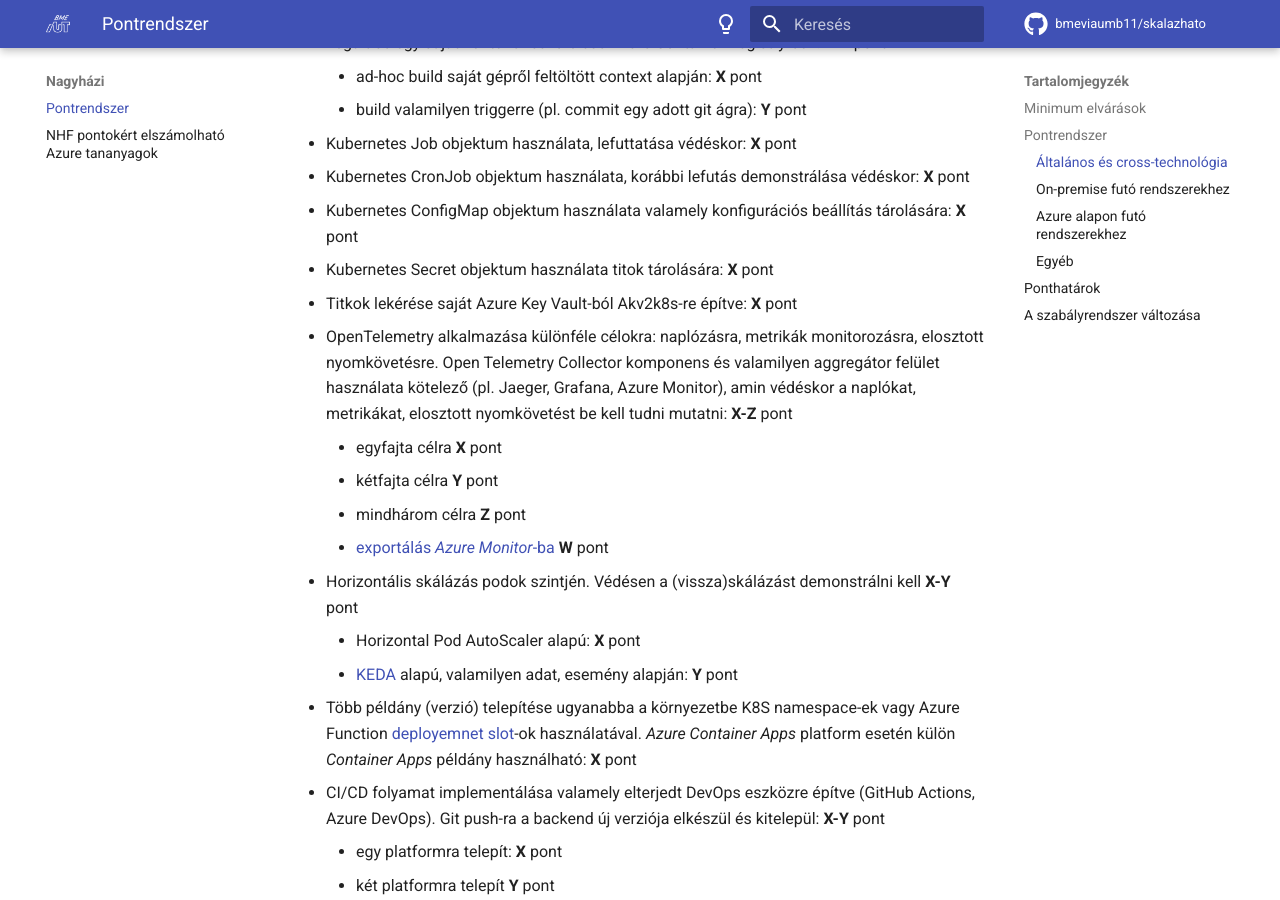
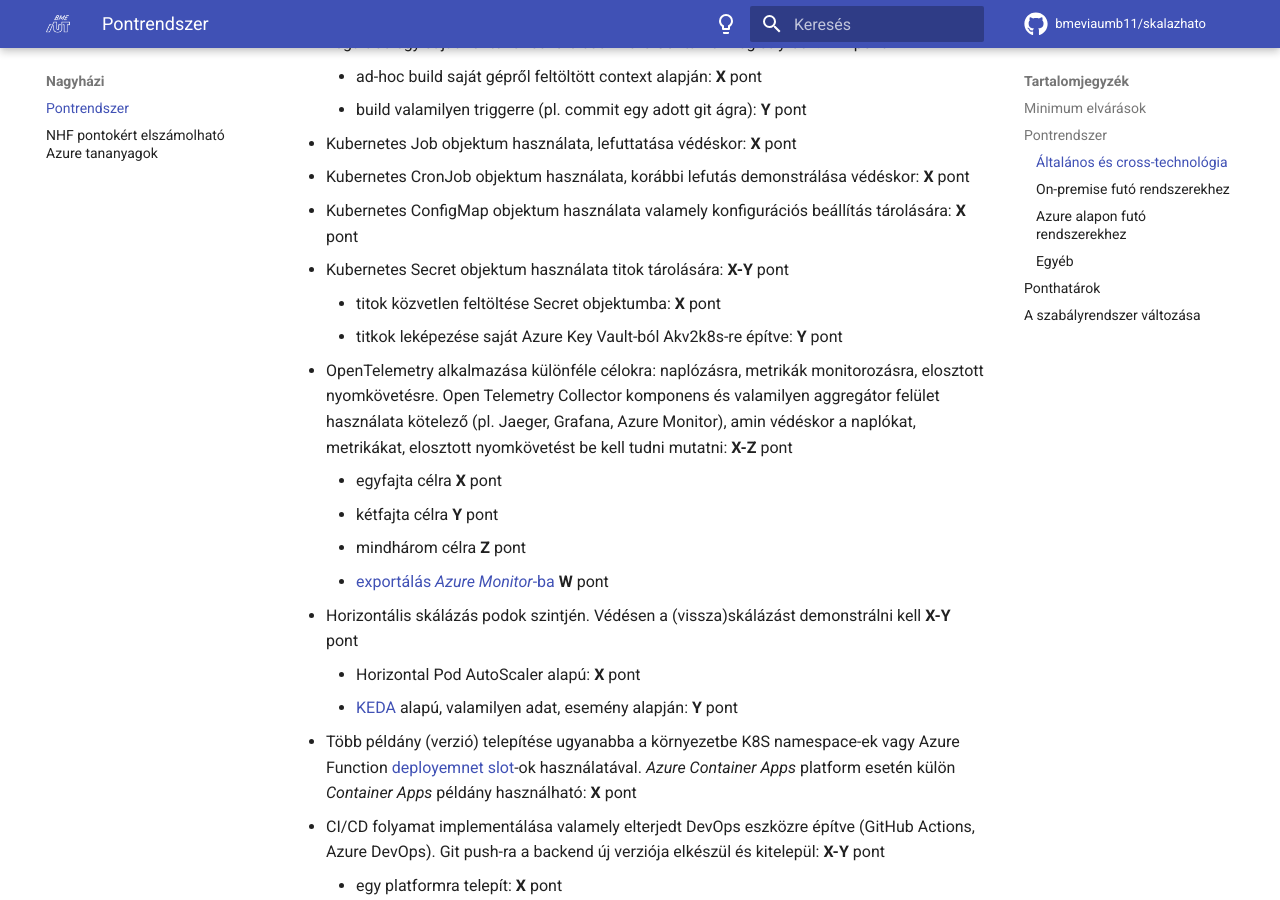
Before and after one commit to bmeviaumb11/skalazhato, an MkDocs documentation site: the page built from docs/homework/pontrendszer.md, in a window 1280 px wide and 900 px high, scrolled down 2323 px. Built offline with MkDocs 1.6.1 and Material for MkDocs 9.7.7, drawn with Linux system fonts in a browser that asks for light colours; comment, search, counter and statistics services are not loaded.

Commit message:
pontrendszer secret kezelés

```diff
--- a/docs/homework/pontrendszer.md
+++ b/docs/homework/pontrendszer.md
@@ -34,7 +34,6 @@
 
  - ahol egy pontszám van feltüntetve, ott részpontszám alapesetben nem kapható. Tól-ig-es megadásnál, ahol alesetekre van bontva a jogcím, ott az alesetekre részpontszám nem kapható. Ahol csak maximum van feltüntetve, ott részpontszám kapható.
  - egy jogcímen csak egyszer szerezhető pont, kivéve ahol ezt külön jelezzük
-
 
 ### Általános és cross-technológia
 
@@ -73,9 +72,10 @@
 
 - Kubernetes ConfigMap objektum használata valamely konfigurációs beállítás tárolására: **X** pont
 
-- Kubernetes Secret objektum használata titok tárolására: **X** pont
+- Kubernetes Secret objektum használata titok tárolására: **X-Y** pont
 
-- Titkok lekérése saját Azure Key Vault-ból Akv2k8s-re építve: **X** pont
+    - titok közvetlen feltöltése Secret objektumba: **X** pont
+    - titkok leképezése saját Azure Key Vault-ból Akv2k8s-re építve: **Y** pont
 
 - OpenTelemetry alkalmazása különféle célokra: naplózásra, metrikák monitorozásra, elosztott nyomkövetésre. Open Telemetry Collector komponens és valamilyen aggregátor felület használata kötelező (pl. Jaeger, Grafana, Azure Monitor), amin védéskor a naplókat, metrikákat, elosztott nyomkövetést be kell tudni mutatni: **X-Z** pont
 
@@ -104,7 +104,6 @@
 
 - Környezetkezelés?
 
-
 ### On-premise futó rendszerekhez
 
 - Legalább két fajta on-premise adatbázis használata. Két eltérő technológiájú adatbázis használata perzisztenciára. Memória adatbázis, cache adatbázis (Redis) nem számít be: **X** pont
@@ -119,7 +118,6 @@
     - A szolgáltatás on-premise [Azure Function engine](https://learn.microsoft.com/en-us/azure/app-service/overview-arc-integration)-en fut (**preview!**) **+Y** pont
 
 - Tartós tár, pl. lokális mappa csatolása klaszterbe. **X** pont
-
 
 ### Azure alapon futó rendszerekhez
 
@@ -164,7 +162,6 @@
 
 - [*Durable Functions*](https://learn.microsoft.com/en-us/azure/azure-functions/durable/durable-functions-overview) használata mikroszolgáltatások orkesztrációjára Azure Functions platformon: **X** pont
 
-
 ### Egyéb
 
 - Azure tananyagok elsajátítása, kizárólag a [külön leírt követelmények](mslearning.md) szerint: max. **X** pont
```
